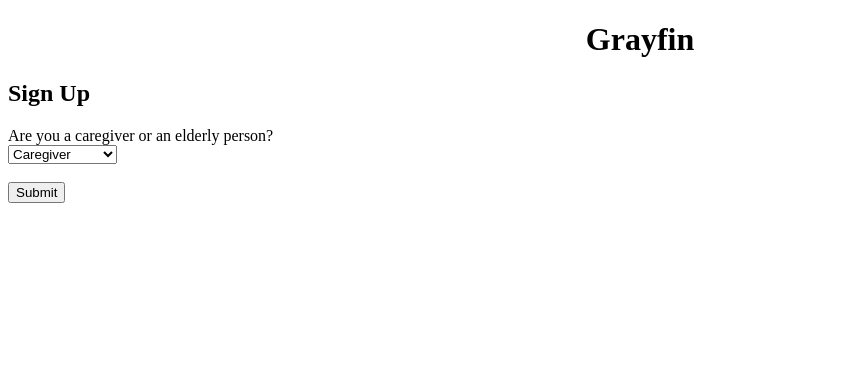
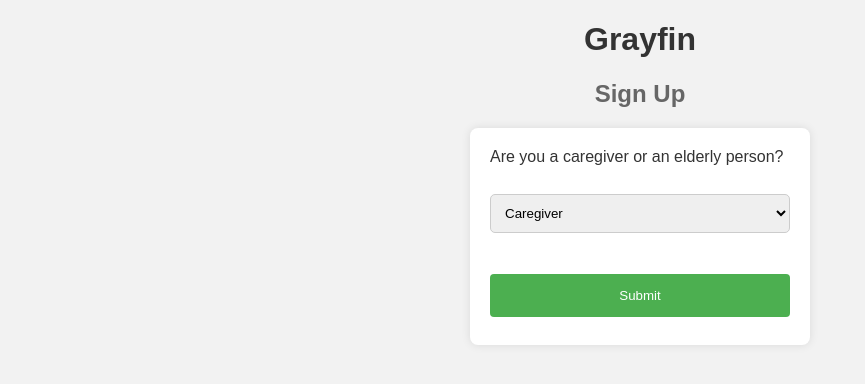
Before and after one commit to MintiClinti/Greyfin, a Flask app: page /signup in a window 1280 px wide. Shown: the top 384 px of the page, without its empty margins (0-865 px from the left). Run offline with Flask 3, Linux system fonts and the light colour scheme.

Commit message:
finishing fr

```diff
--- /dev/null
+++ b/static/signup.css
@@ -0,0 +1,59 @@
+body {
+    font-family: Arial, sans-serif;
+    background-color: #f2f2f2;
+    margin: 0;
+    padding: 0;
+}
+
+h1 {
+    text-align: center;
+    color: #333;
+}
+
+h2 {
+    text-align: center;
+    color: #666;
+}
+
+form {
+    width: 300px;
+    margin: 0 auto;
+    background-color: #fff;
+    padding: 20px;
+    border-radius: 8px;
+    box-shadow: 0 0 10px rgba(0, 0, 0, 0.1);
+}
+
+label {
+    display: block;
+    margin-bottom: 10px;
+    color: #333;
+}
+
+select {
+    width: 100%;
+    padding: 10px;
+    border: 1px solid #ccc;
+    border-radius: 5px;
+    box-sizing: border-box;
+    margin-bottom: 15px;
+}
+
+input[type="submit"] {
+    width: 100%;
+    background-color: #4CAF50;
+    color: white;
+    padding: 14px 20px;
+    margin: 8px 0;
+    border: none;
+    border-radius: 4px;
+    cursor: pointer;
+}
+
+input[type="submit"]:hover {
+    background-color: #45a049;
+}
+
+input[type="submit"]:active {
+    background-color: #3e8e41;
+}
--- a/templates/signup.html
+++ b/templates/signup.html
@@ -8,6 +8,7 @@
         h1 {text-align: center;}
     </style>
 </head>
+<link rel="stylesheet" href="{{ url_for('static', filename='signup.css')}}">
 <body>
     <h1>Grayfin</h1>
     <h2>Sign Up</h2>
```
